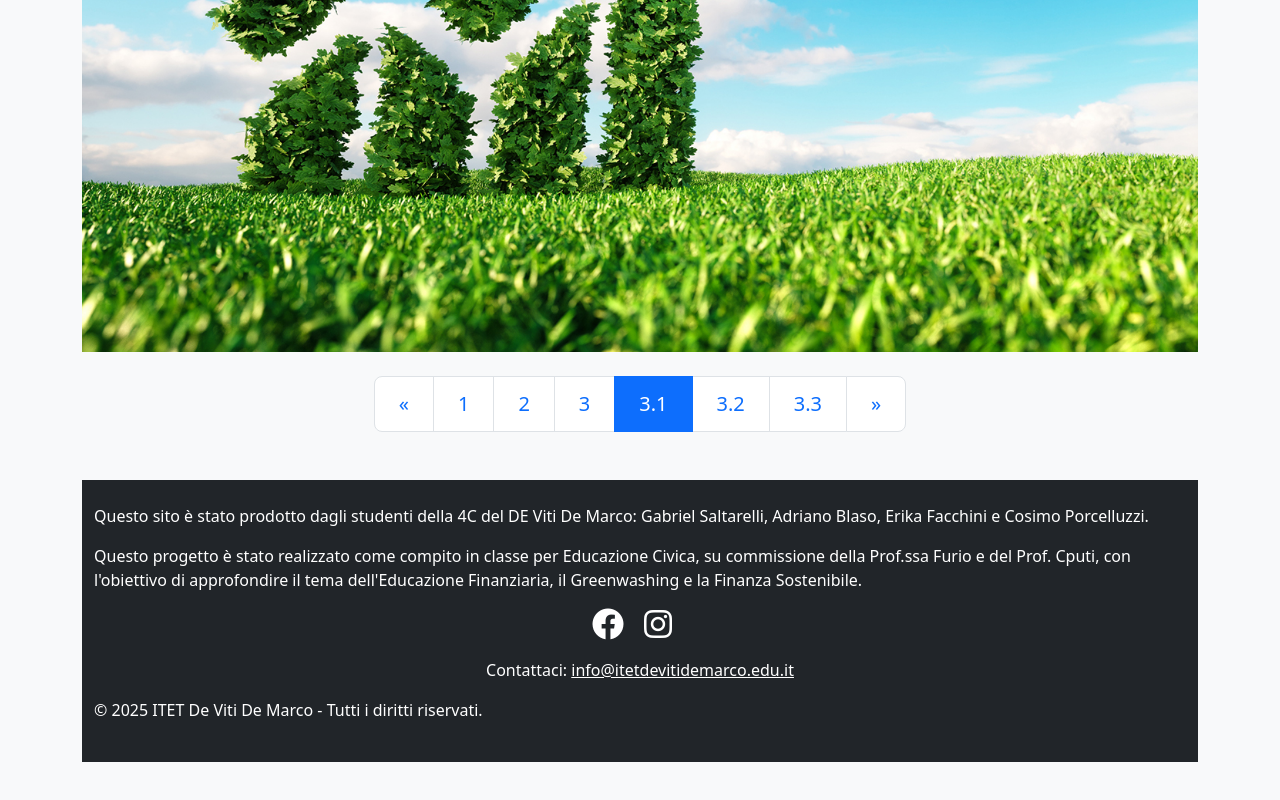
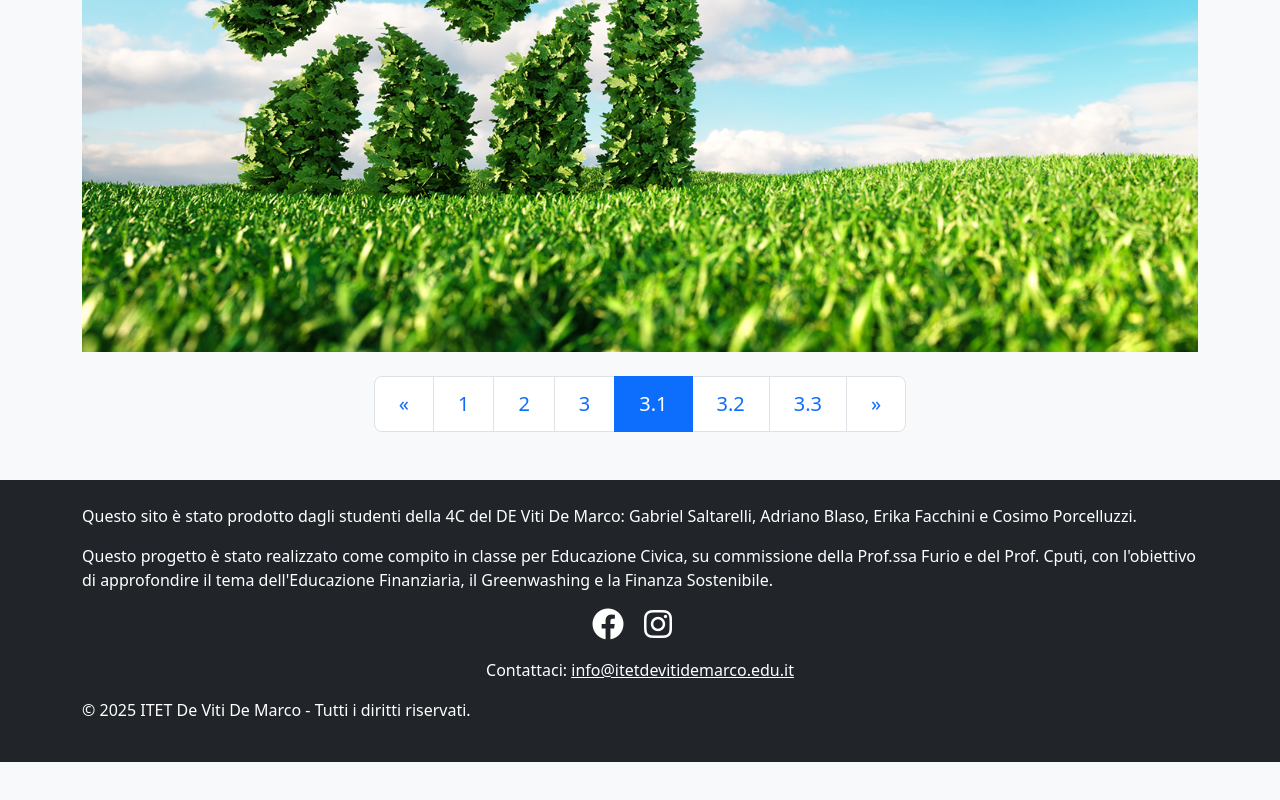
Before and after one commit to GabrielSaltarelli/Cimitero2, a website: page FinanzaSostenibile/Benefici.html in a window 1280 px wide. Shown: the part 3328-4128 px from the top of the page. Drawn offline with nearby package versions, Linux system fonts and the light colour scheme.

Commit message:
Update Benefici.html

```diff
--- a/FinanzaSostenibile/Benefici.html
+++ b/FinanzaSostenibile/Benefici.html
@@ -119,10 +119,6 @@ Le innovazioni non si limitano al settore energetico, ma riguardano anche il mig
       </div>
     </div>
     <br>
-    <script src="https://cdn.jsdelivr.net/npm/bootstrap@5.3.3/dist/js/bootstrap.bundle.min.js" integrity="sha384-YvpcrYf0tY3lHB60NNkmXc5s9fDVZLESaAA55NDzOxhy9GkcIdslK1eN7N6jIeHz" crossorigin="anonymous"></script>
-  </body>
-</html>
-
 <nav aria-label="Page navigation example">
   <ul class="pagination justify-content-center pagination-lg">
     <li class="page-item">
@@ -146,6 +142,7 @@ Le innovazioni non si limitano al settore energetico, ma riguardano anche il mig
   </ul>
 </nav>
 
+</div>
 
  <footer class="bg-dark text-white text-center py-4 mt-5">
     <div class="container">
```
